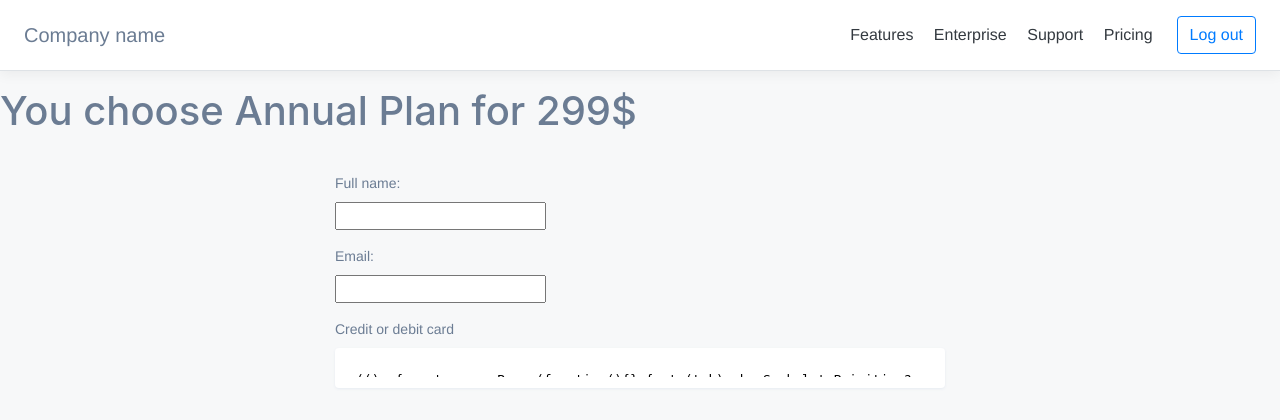
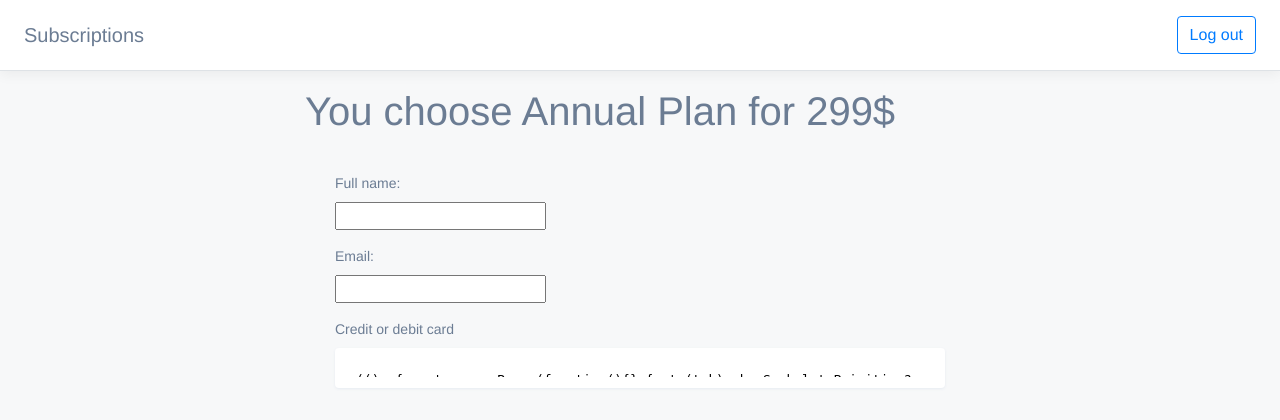
Before and after one commit to iKenshu/Stripe-test, a Django app: page /annual/ in a window 1280 px wide. Shown: the top 420 px of the page. Run offline with Django 3.2, Linux system fonts and the light colour scheme; the visitor is signed in with stand-in values (Sample User, id 1); data that the repository does not hold is empty; some libraries are stand-ins or nearby versions.

Commit message:
Remove some elements on nav template and fix alignment on subscriptions form

```diff
--- a/suscriptions/views.py
+++ b/suscriptions/views.py
@@ -46,17 +46,20 @@
 
 class CustomerLoginView(LoginView):
     """ Login Customers or Users """
+
     success_url = '/'
     template_name = 'suscriptions/customer_login.html'
 
 
 class CustomerLogoutView(LogoutView):
     """ Logout Customers or Users """
+
     pass
 
 
 class SubscriptionView(TemplateView):
     """ Index view with subscriptions plans """
+
     template_name = 'suscriptions/suscriptions.html'
 
 
--- a/templates/nav.html
+++ b/templates/nav.html
@@ -1,10 +1,6 @@
 <div class="d-flex flex-column flex-md-row align-items-center p-3 px-md-4 mb-3 bg-white border-bottom box-shadow">
-  <h5 class="my-0 mr-md-auto font-weight-normal">Company name</h5>
+  <h5 class="my-0 mr-md-auto font-weight-normal">Subscriptions</h5>
   <nav class="my-2 my-md-0 mr-md-3">
-    <a class="p-2 text-dark" href="#">Features</a>
-    <a class="p-2 text-dark" href="#">Enterprise</a>
-    <a class="p-2 text-dark" href="#">Support</a>
-    <a class="p-2 text-dark" href="#">Pricing</a>
     {% if request.user.is_authenticated %}
       {% if request.user.customer.stripe_customer_id %}
         <a class="p-2 text-dark" href="{% url 'cancel' stripe_id=request.user.customer %} ">Cancel Subscription</a>
--- a/templates/suscriptions/subscription_form.html
+++ b/templates/suscriptions/subscription_form.html
@@ -1,6 +1,6 @@
 {% load static %}
 
-  <div class="wrapper">
+
   <script src="https://js.stripe.com/v3/"></script>
 
   <form action="" method="post" id="payment-form" class="form">
@@ -20,7 +20,6 @@
 
     <button class="btn btn-">Submit Payment</button>
   </form>
-  </div>
   <div id="stripe-token-handler" class="is-hidden">Success! Got token: <span class="token"></span></div>
 
 <script src="{% static 'js/stripe.js' %}"></script>
--- a/templates/suscriptions/subscription_year.html
+++ b/templates/suscriptions/subscription_year.html
@@ -6,8 +6,11 @@
 {% endblock link %}
 
 {% block content %}
-<h1>You choose Annual Plan for 299$</h1>
 
-{% include "suscriptions/subscription_form.html" %}
+    <div class="wrapper">
+        <h1>You choose Annual Plan for 299$</h1>
+
+        {% include "suscriptions/subscription_form.html" %}
+    </div>
 
 {% endblock content %}
--- a/templates/suscriptions/suscriptions.html
+++ b/templates/suscriptions/suscriptions.html
@@ -20,7 +20,7 @@
               <li>Email support</li>
               <li>Help center access</li>
             </ul>
-            <button type="button" class="btn btn-lg btn-block btn-outline-primary">Sign up for free</button>
+            <a href="{% url 'signup' %}" class="btn btn-lg btn-block btn-outline-primary">Sign up for free</a>
           </div>
         </div>
         <div class="card mb-4 box-shadow">
```
Also changed, not shown: templates/suscriptions/subscription_mon.html (+4 -3 lines).
